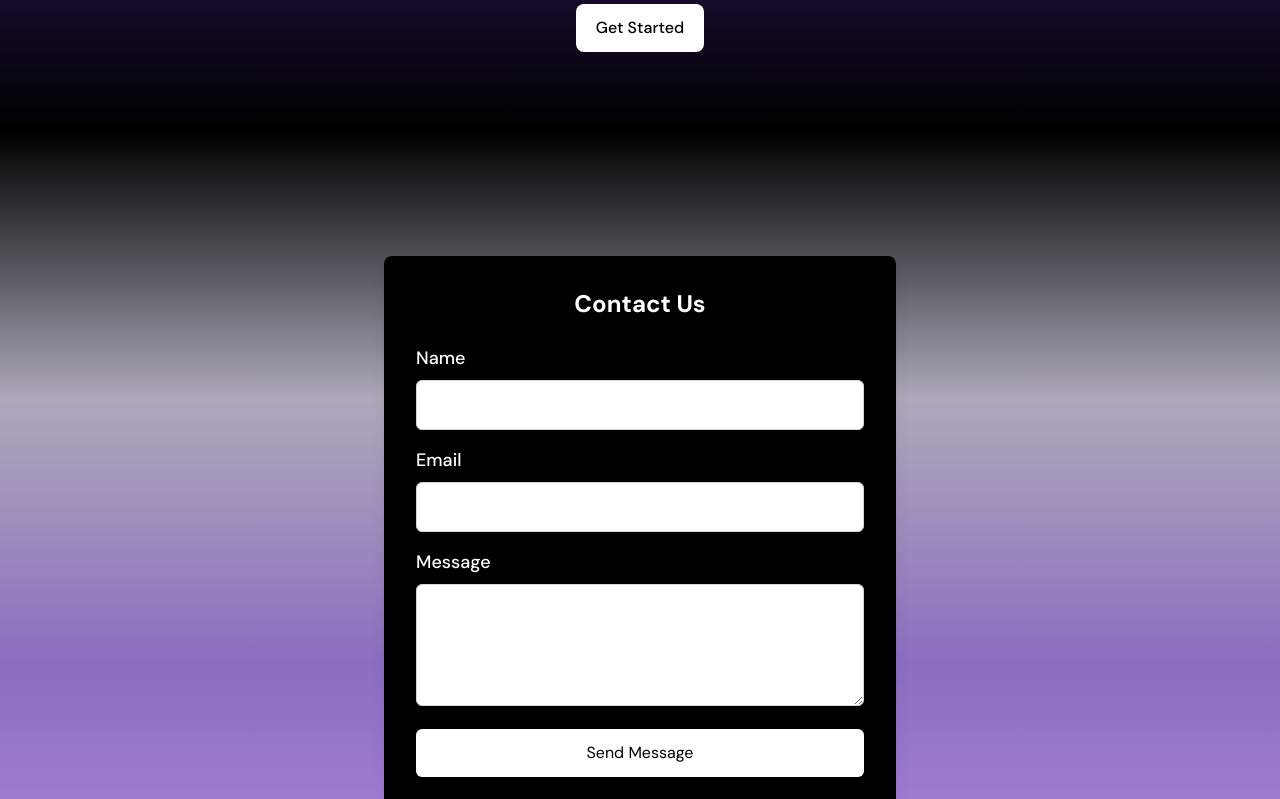
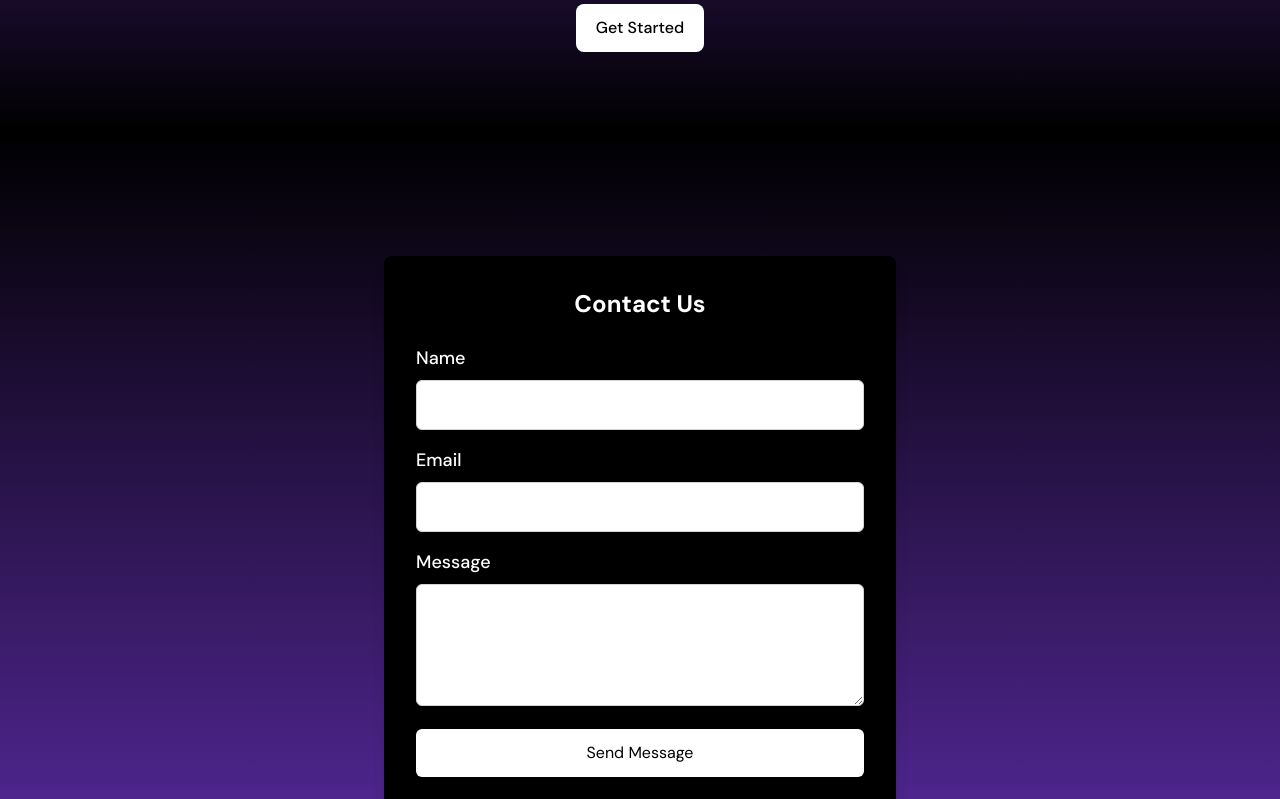
Before and after one commit to hafsahtariqali/Code-Flash-AI, a Next.js app: page / in a window 1280 px wide. Shown: the part 2340-3139 px from the top of the page. Built offline with nearby package versions, Linux system fonts and the light colour scheme; no server answers.

Commit message:
changed gradient

```diff
--- a/src/components/Contact.jsx
+++ b/src/components/Contact.jsx
@@ -52,7 +52,7 @@ const ContactForm = () => {
   };
 
   return (
-    <div id='contact' className="bg-hero-gradient min-h-screen flex items-center justify-center py-10">
+    <div id='contact' className="bg-gradient-to-b from-black to-[#5D2CA8] text-white min-h-screen flex items-center justify-center py-10">
       <div className="bg-black p-8 rounded-lg shadow-lg max-w-lg w-full">
         <h2 className="text-2xl font-bold mb-6 text-center text-white">Contact Us</h2>
         <form onSubmit={handleSubmit} className="space-y-4">
```
